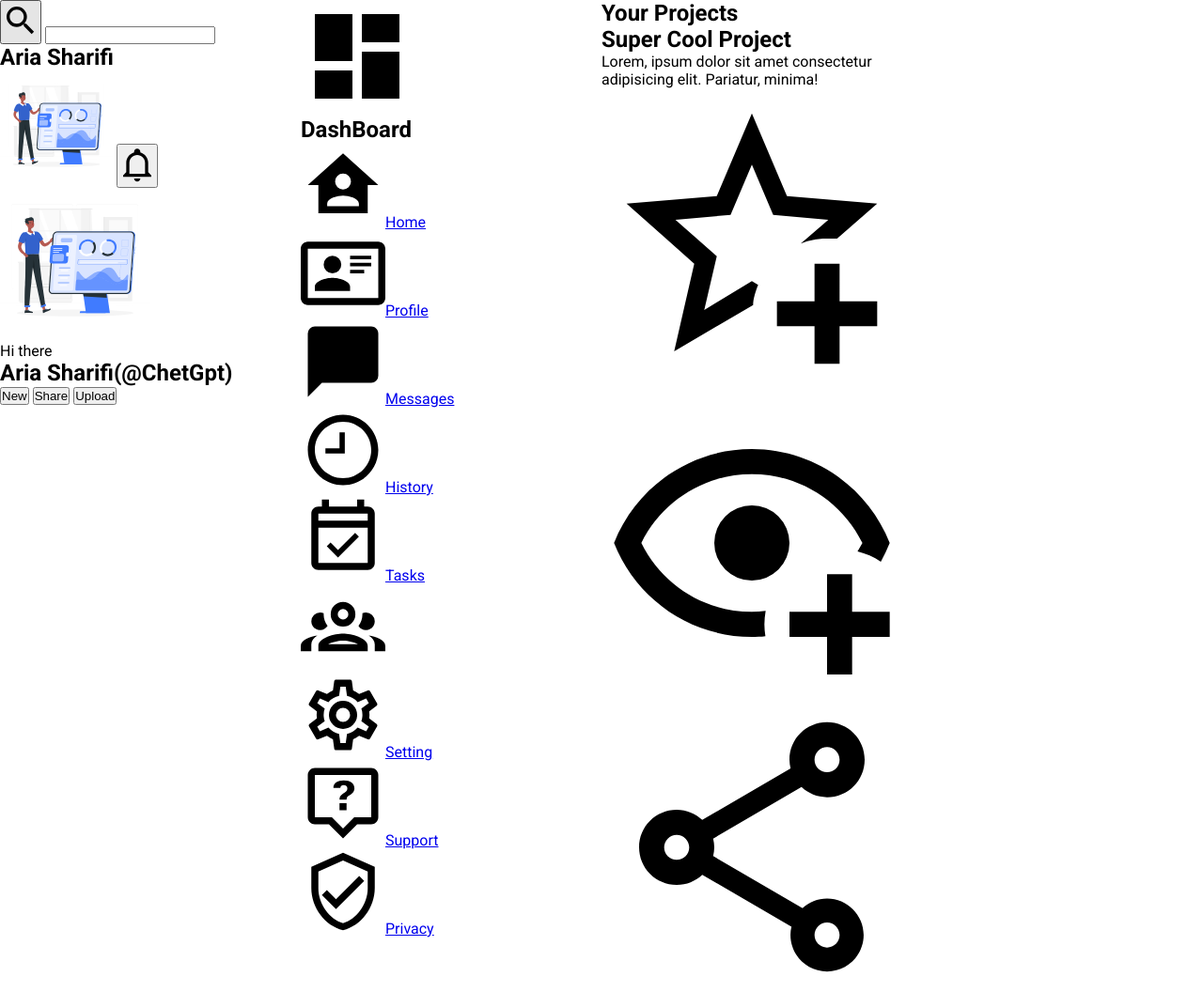
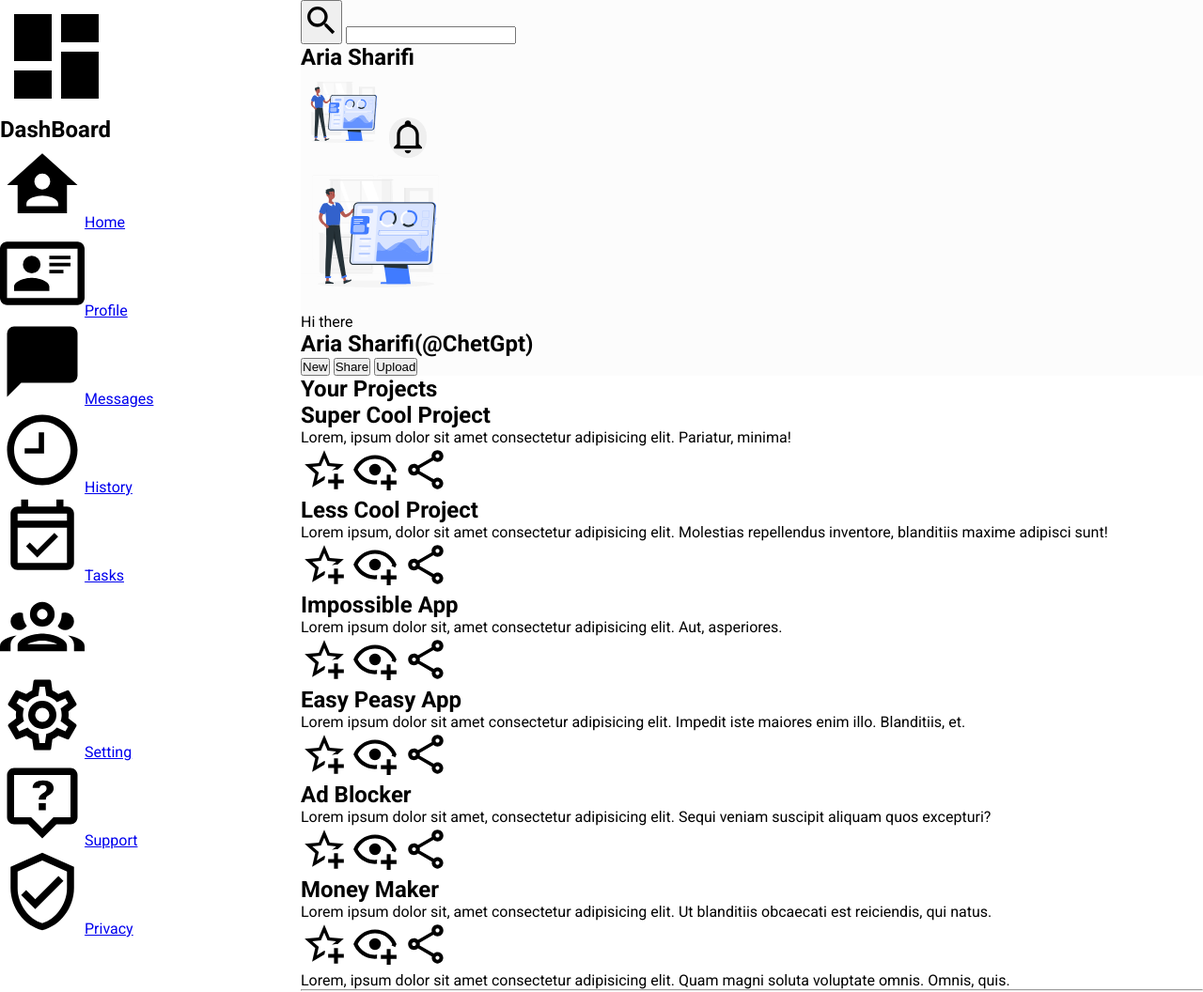
Before and after one commit to ariasharifi80/Admin-DashBoard-Project, a plain HTML site: page index.html in a window 1280 px wide. Shown: the top 1056 px of the page at 94% size. Drawn offline with Linux system fonts and the light colour scheme.

Commit message:
changing the layout to grid

```diff
--- a/index.html
+++ b/index.html
@@ -17,7 +17,7 @@
 
        <div class="logo-sec">
         <h2>Aria Sharifi</h2>
-        <img src="svg/dashboard.svg" alt="dashboard" width="120px" height="120px">
+        <img src="svg/dashboard.svg" alt="dashboard" >
         <button type="button"><img src="svg/bell-outline.svg" alt="bell-outline" width="40px" height="40px"></button>
 
        </div>
--- a/style.css
+++ b/style.css
@@ -15,3 +15,57 @@ grid-template-columns: repeat(4, 1fr);
 grid-template-rows: repeat(6, 1fr);
 font-size: 16px;
 }
+header{
+    grid-column: 2 / 5;
+    grid-row: 1;
+    display: flex;
+    flex-direction: row-reverse;
+    background-color: rgb(252, 252, 252);
+    justify-content: space-between ;
+    display: grid;
+
+}
+
+
+
+
+
+.logo-sec img{
+    border-radius: 60px;
+
+    width: 90px;
+    height: 90px;
+    background: none;
+    background-color: transparent;
+}
+.logo-sec button{
+    border-radius: 50px;
+    border: none;
+    cursor: pointer;
+}
+.logo-sec button > img{
+    width: 40px;
+    height: 40px;
+}
+
+
+aside{
+    grid-column: 1;
+    grid-row: 1 / 6;
+}
+aside div a > img{
+    width: 90px;
+    height: 90px;
+}
+
+main{
+    grid-row: 2/ 6;
+    grid-column:2 / 5 ;
+}
+
+
+
+.card div > img{
+    width: 50px;
+    height: 50px;
+}
```
